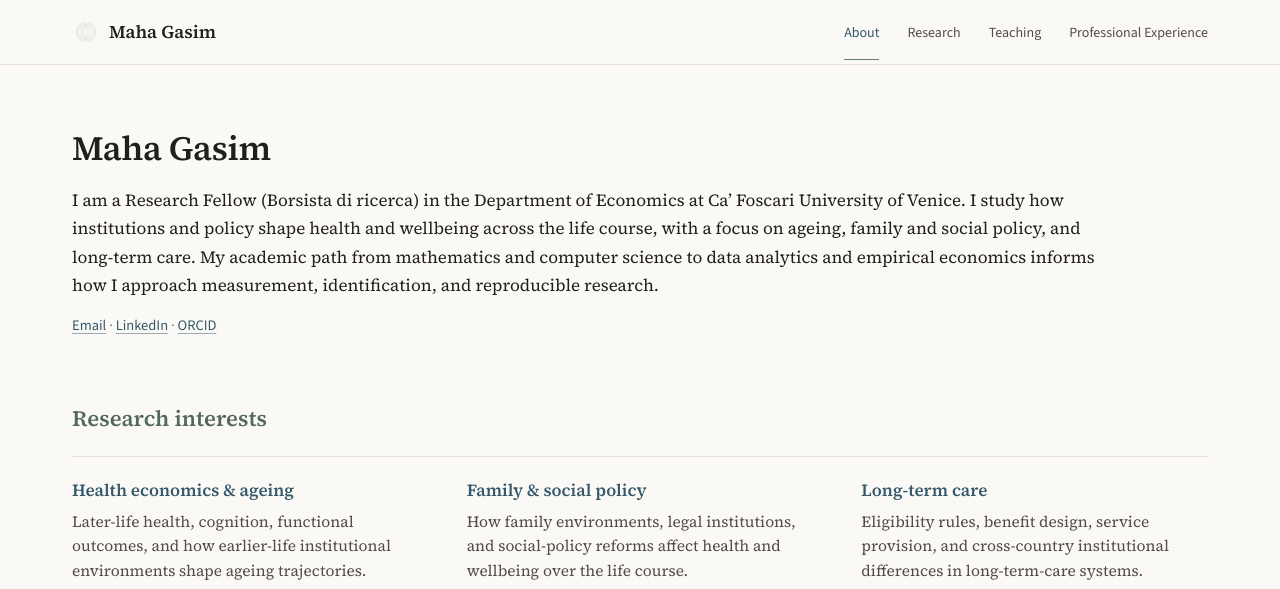
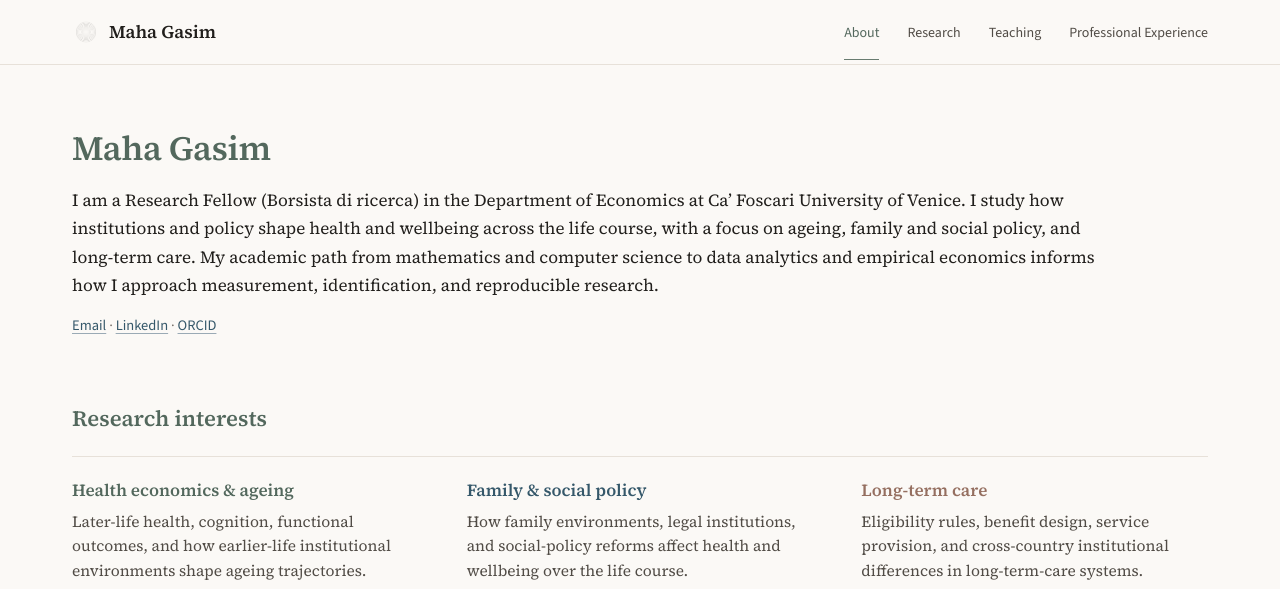
Before and after one commit to mahagasim/mahagasim.github.io, a Jekyll site: the page built from index.md, in a window 1280 px wide. Shown: the top 589 px of the page. Built offline with Jekyll 4.4.1, drawn with Linux system fonts in a browser that asks for light colours.

Commit message:
Add restrained page-specific color accents

```diff
--- a/_layouts/default.html
+++ b/_layouts/default.html
@@ -32,9 +32,12 @@
       --sage: #687C70;
       --sage-dark: #53685D;
       --clay: #956F60;
+      --plum: #786775;
+      --ochre: #947A53;
       --soft-sage: #F0F3EF;
       --soft-blue: #F1F4F5;
       --soft-warm: #F6F1EB;
+      --soft-plum: #F4F0F3;
     }
 
     ::selection {
@@ -56,6 +59,26 @@
       border-bottom-color: var(--sage);
     }
 
+    .site-nav a:nth-child(1).active {
+      color: var(--sage-dark);
+      border-bottom-color: var(--sage);
+    }
+
+    .site-nav a:nth-child(2).active {
+      color: var(--link);
+      border-bottom-color: var(--link);
+    }
+
+    .site-nav a:nth-child(3).active {
+      color: var(--clay);
+      border-bottom-color: var(--clay);
+    }
+
+    .site-nav a:nth-child(4).active {
+      color: var(--plum);
+      border-bottom-color: var(--plum);
+    }
+
     .section-heading h2,
     .section-heading--compact h2,
     .academic-panel h2,
@@ -63,11 +86,65 @@
       color: var(--sage-dark);
     }
 
+    .content--about > h1:first-of-type,
+    .content--about .section-heading h2,
+    .content--about .section-heading--compact h2,
+    .content--about .academic-panel h2 {
+      color: var(--sage-dark);
+    }
+
+    .content--research > h1:first-of-type,
+    .content--research > h2 {
+      color: var(--link);
+    }
+
+    .content--teaching > h1:first-of-type,
+    .content--teaching > h2 {
+      color: var(--clay);
+    }
+
+    .content--professional-experience > h1:first-of-type,
+    .content--professional-experience > h2 {
+      color: var(--plum);
+    }
+
     .interest-item h3,
     .entry h3,
     .paper-entry h3,
     .feature-entry h3 {
       color: var(--link);
+    }
+
+    .content--about .interest-item:nth-child(1) h3 {
+      color: var(--sage-dark);
+    }
+
+    .content--about .interest-item:nth-child(2) h3 {
+      color: var(--link);
+    }
+
+    .content--about .interest-item:nth-child(3) h3 {
+      color: var(--clay);
+    }
+
+    .content--teaching .entry h3 {
+      color: var(--clay);
+    }
+
+    .content--professional-experience .entry h3 {
+      color: var(--plum);
+    }
+
+    .content--research li::marker {
+      color: var(--link);
+    }
+
+    .content--teaching li::marker {
+      color: var(--clay);
+    }
+
+    .content--professional-experience li::marker {
+      color: var(--plum);
     }
 
     .compact-detail span,
@@ -83,6 +160,10 @@
 
     .icon-story__lead {
       color: var(--clay);
+    }
+
+    .footer-identity strong {
+      color: var(--ochre);
     }
 
     .site-footer {
```
